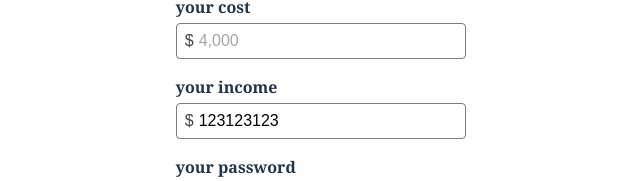
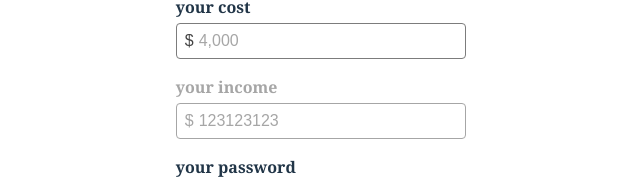
Before and after one commit to MarkCondello/vuelidate-vue3-demo, a Vue app: page / in a window 1280 px wide. Shown: the part 459-640 px from the top of the page, without its empty margins (319-959 px from the left). Built offline with nearby package versions, Linux system fonts and the light colour scheme.

Commit message:
included disabled option

```diff
--- a/src/App.vue
+++ b/src/App.vue
@@ -60,6 +60,7 @@
     />
 
     <inputField
+      :inputIsDisabled="true"
       inputmode="numeric"
       pattern="\d*"
       inputName="usersIncome"
--- a/src/components/InputField.vue
+++ b/src/components/InputField.vue
@@ -4,10 +4,15 @@
     :class="{
       'field-error': inputErrors.length,
       'field-valid': inputIsValid,
+      'field-disabled': inputIsDisabled,
     }"
   >
-    <label class="field-label" :for="inputName" v-html="inputLabel" />
-    <div class="field-input">
+    <label
+      class="field-label"
+      :for="inputName"
+      v-html="inputLabel"
+    />
+    <div class="field-input" >
       <div class="field-prefix" v-if="inputPrefix">
         {{ inputPrefix }}
       </div>
@@ -17,6 +22,7 @@
         :placeholder="inputPlaceholder"
         :name="inputName"
         :value="inputModel"
+        :disabled="inputIsDisabled"
         @input="$emit('updatedInput', $event.target.value)"
         @focus="$emit('focusedInput')"
         @blur="$emit('blurredInput')"
@@ -62,11 +68,24 @@ import { toRefs, computed } from 'vue'
     inputPlaceholder: {
       type: String,
     },
+    inputIsDisabled: {
+      type: Boolean,
+      default: false,
+    },
     inputPrefix: {
       type: String,
     },
   }),
-  { inputModel, inputErrors, inputIsValid, inputName, inputLabel, inputPlaceholder } = toRefs(props)
+  {
+    inputModel,
+    inputErrors,
+    inputIsValid,
+    inputName,
+    inputLabel,
+    inputPlaceholder,
+    inputIsDisabled,
+    inputPrefix,
+  } = toRefs(props)
 </script>
 <style scoped lang="scss">
 .field {
@@ -91,6 +110,7 @@ import { toRefs, computed } from 'vue'
     font-family: Arial, sans-serif;
     font-size: 1rem;
     transition: border-color .5s;
+
     > input {
       background: none;
       border: none;
@@ -100,6 +120,9 @@ import { toRefs, computed } from 'vue'
       padding: .5rem;
       &::placeholder {
         color: #a6a6a6;
+      }
+      &:disabled {
+        cursor: not-allowed;
       }
       &.field-has-prefix {
         padding-left: 5px;
@@ -147,6 +170,18 @@ import { toRefs, computed } from 'vue'
       border-color: green;
     }
   }
+    &-disabled {
+      .field-label {
+        color: #a6a6a6;
+      }
+      .field-input {
+        border-color: #a6a6a6;
+        color: #a6a6a6;
+        > input {
+          color: #a6a6a6;
+        }
+    }
+  }
 }
 
 .slide-enter-active,
```
